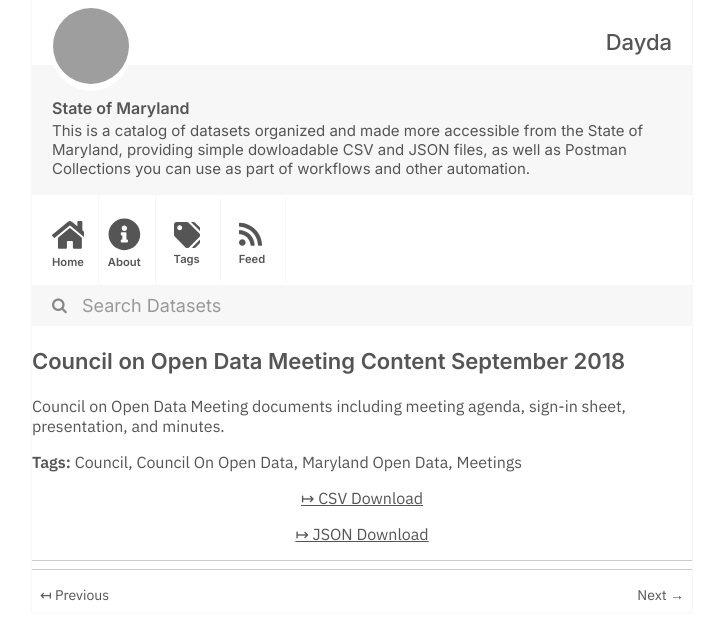
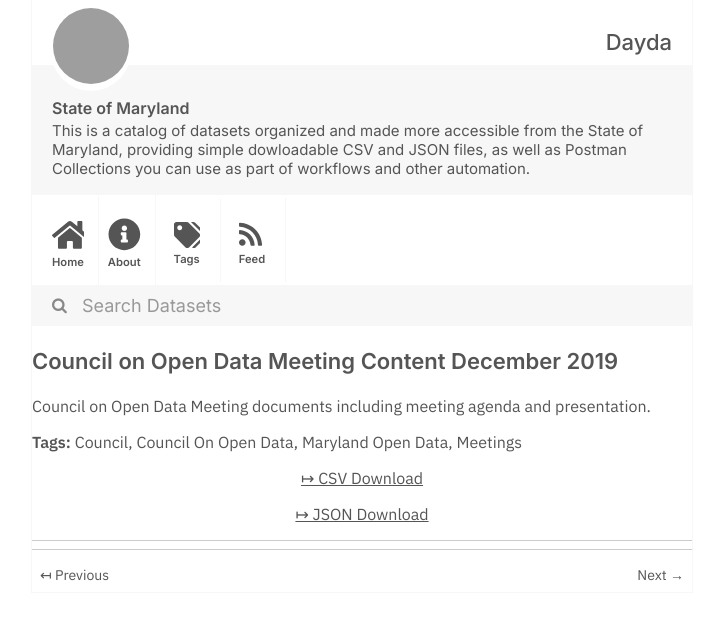
Before and after one commit to dayda-entities/state-of-maryland, a Jekyll site: the page built from _posts/2020-11-10-council-on-open-data-meeting-c.md, in a window 1280 px wide, cut to the strip 0-640 px from the top of the page. Shown: the whole strip, without its empty margins (278-1001 px from the left). Built offline with Jekyll 4.4.1, drawn with Linux system fonts in a browser that asks for light colours; grey boxes are pictures that could not be loaded.

Commit message:
Publish Data

```diff
--- a/_posts/2020-11-10-council-on-open-data-meeting-c.md
+++ b/_posts/2020-11-10-council-on-open-data-meeting-c.md
@@ -1,7 +1,7 @@
 ---
-title: Council on Open Data Meeting Content September 2018
-created: '2020-11-10T17:24:13.009134'
-modified: '2020-11-10T17:24:13.009144'
+title: Council on Open Data Meeting Content December 2019
+created: '2020-11-10T17:24:43.850209'
+modified: '2020-11-10T17:24:43.850219'
 state: active
 type: dataset
 tags:
@@ -11,10 +11,10 @@ tags:
   - Meetings
 groups:
   - Local Government
-csv_url: 'https://opendata.maryland.gov/api/views/8y6i-ieit/rows.csv?accessType=DOWNLOAD'
+csv_url: 'https://opendata.maryland.gov/api/views/f6ft-rdik/rows.csv?accessType=DOWNLOAD'
 json_url: >-
-  https://opendata.maryland.gov/api/views/8y6i-ieit/rows.json?accessType=DOWNLOAD
+  https://opendata.maryland.gov/api/views/f6ft-rdik/rows.json?accessType=DOWNLOAD
 layout: post
 
 ---
-Council on Open Data Meeting documents including meeting agenda, sign-in sheet, presentation, and minutes.
+Council on Open Data Meeting documents including meeting agenda and presentation.
```
